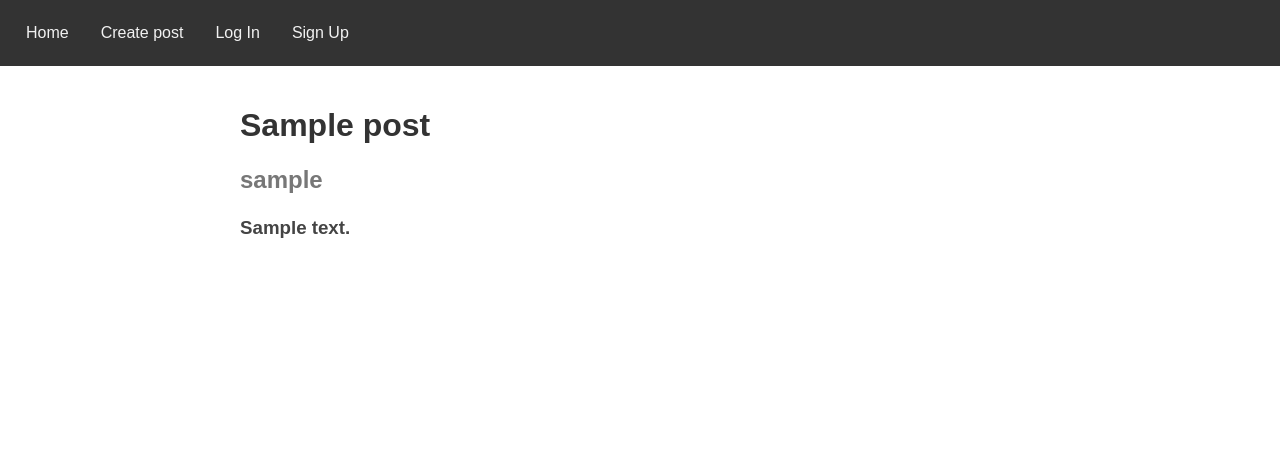
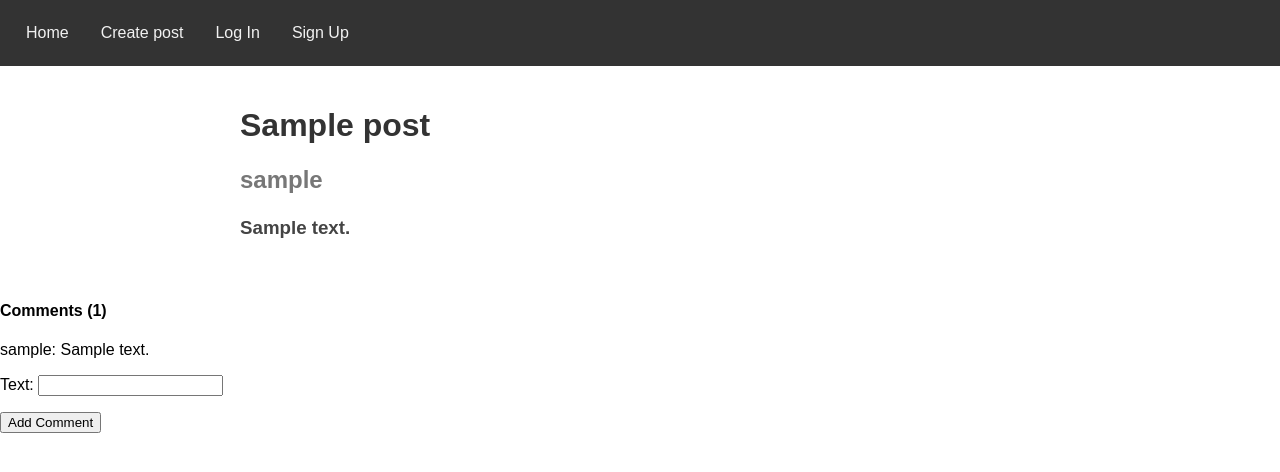
Before and after one commit to Andriiko26/virtual-nexus, a Django app: page /posts/00000000-0000-0000-0000-000000000001/ in a window 1280 px wide. Shown: the top 472 px of the page. Run offline with Django 5.2, Linux system fonts and the light colour scheme; tables that the repository leaves empty hold one stand-in row (values such as "Sample post").

Commit message:
updated template for comments

```diff
--- a/virtual_nexus_project/templates/posts/post_detail.html
+++ b/virtual_nexus_project/templates/posts/post_detail.html
@@ -1,3 +1,5 @@
+<!-- posts/post_detail.html -->
+
 {% extends '_base.html' %}
 {% load static %}
 
@@ -11,4 +13,18 @@
     <h2><a href="{% url 'profile-detail' pk=post.author.id %}">{{ post.author }}</a></h2>
     <h3>{{ post.body }}</h3>
 </div>
+<div class="post-comments">
+    <div class="comments">
+        <h4>Comments ({{ post.comments.count }})</h4>
+        {% for comment in post.comments.all %}
+            <p>{{ comment.author.username }}: {{ comment.text }}</p>
+        {% endfor %}
+    </div>
+
+    <form method="post" action="{% url 'post-detail' pk=post.id %}">
+        {% csrf_token %}
+        {{ form.as_p }}
+        <button type="submit">Add Comment</button>
+    </form>
+</div>
 {% endblock %}
```
